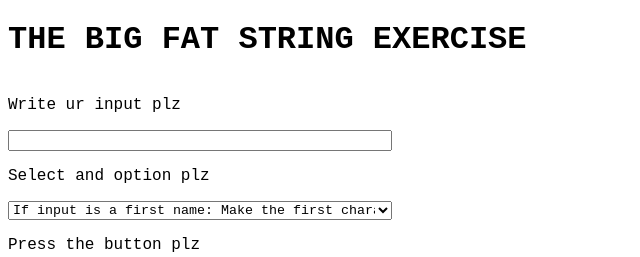
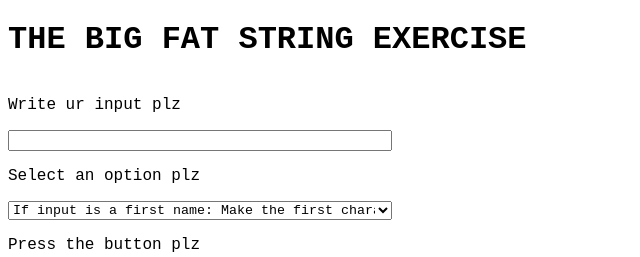
Before and after one commit to rasmus-blip/bigfatstringsexercise, a plain HTML site: page index.html in a window 1280 px wide. Shown: the top 257 px of the page, 0-640 px from the left. Drawn offline with Linux system fonts and the light colour scheme.

Commit message:
Update index.html

```diff
--- a/index.html
+++ b/index.html
@@ -11,7 +11,7 @@
     <section>
       <p>Write ur input plz</p>
       <input type="text" name="firstfield" id="input" />
-      <p>Select and option plz</p>
+      <p>Select an option plz</p>
       <select name="selector" id="selector">
         <option value="0">
           If input is a first name: Make the first character in a name
```
